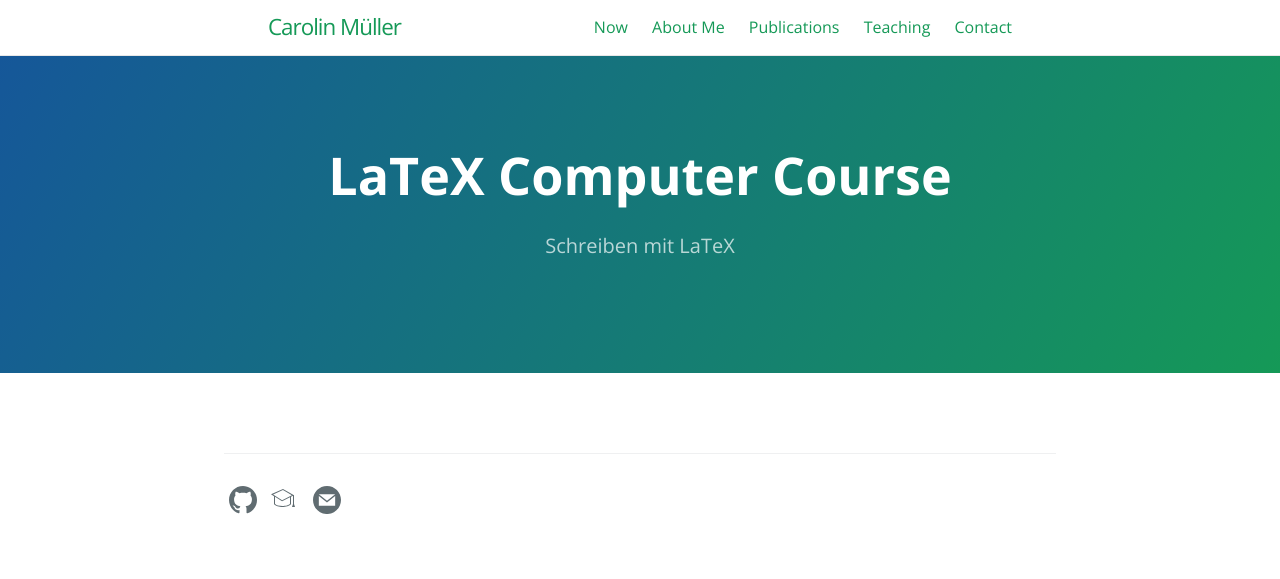
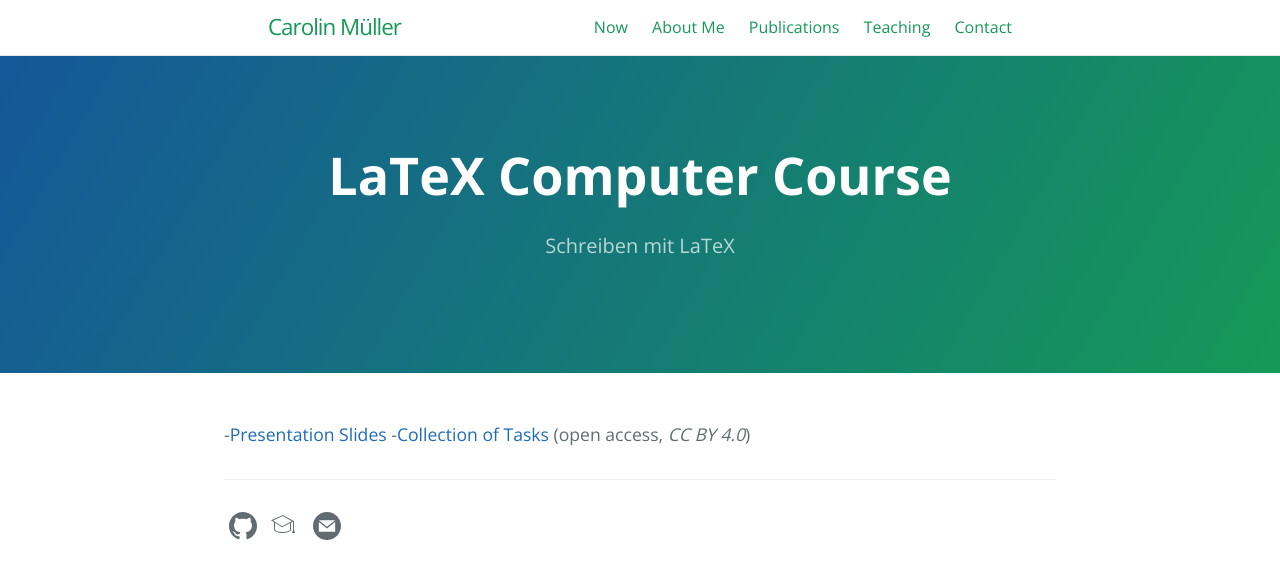
Before and after one commit to carolin-m/carolin-m.github.io, a Jekyll site: the page built from LaTeX_Course.md, in a window 1280 px wide. Shown: the top 579 px of the page. Built offline with Jekyll 4.4.1, drawn with Linux system fonts in a browser that asks for light colours.

Commit message:
Update LaTeX_Course.md

```diff
--- a/LaTeX_Course.md
+++ b/LaTeX_Course.md
@@ -5,3 +5,6 @@ tagline: Schreiben mit LaTeX
 ref: latex_course
 order: 1
 ---
+
+-[Presentation Slides](./docs/LaTeX/Latex_Kurs_Folien_pw.pdf)
+-[Collection of Tasks](./docs/LaTeX/LaTeX_Kurs_Aufgaben.pdf) (open access, *CC BY 4.0*)
```
